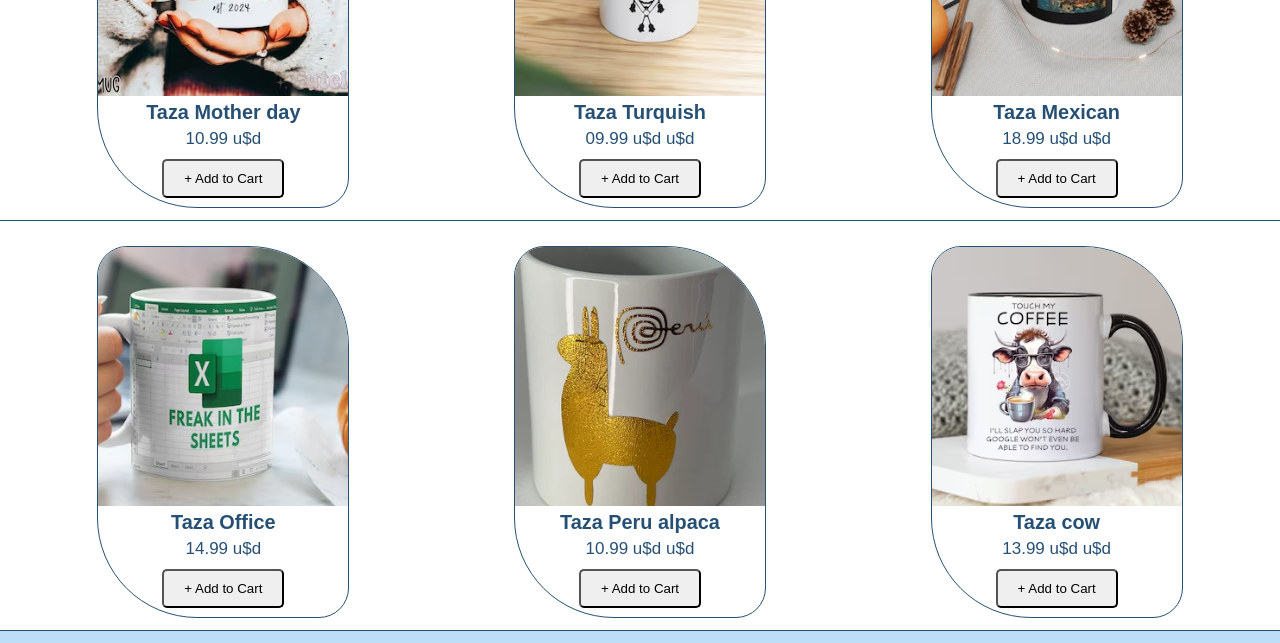
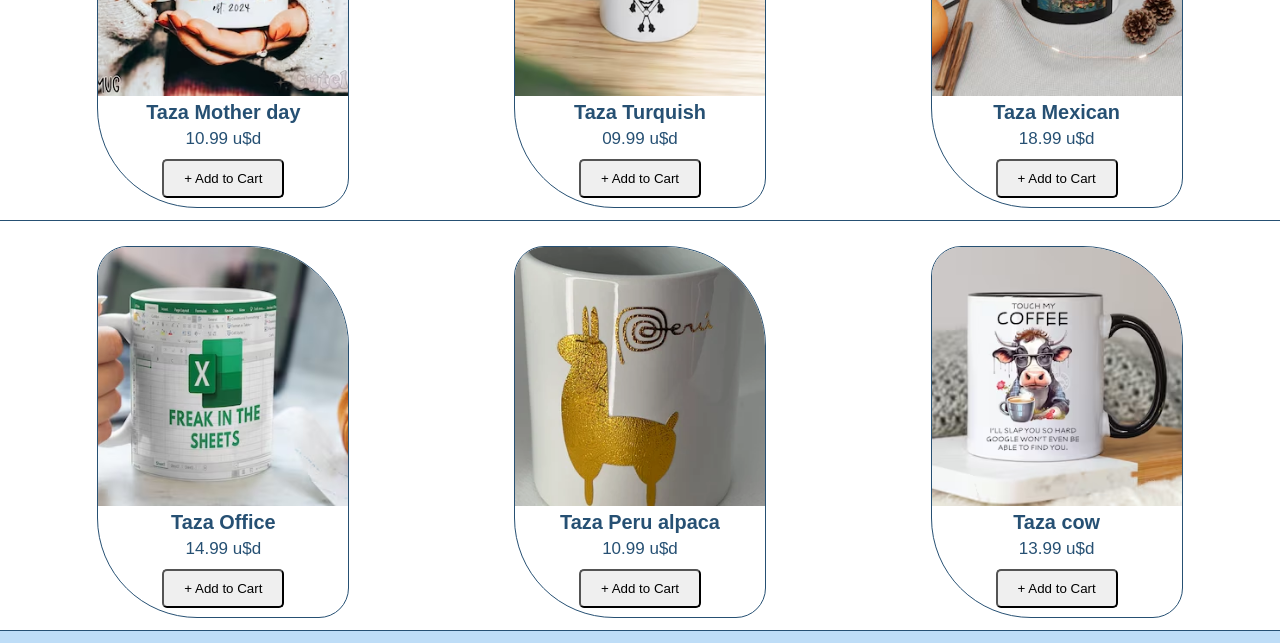
Before and after one commit to Martindevelopf/Wanderlust-Shop, a plain HTML site: page Proyecto/pages/Tazas.html in a window 1280 px wide. Shown: the part 853-1496 px from the top of the page. Drawn offline with Linux system fonts and the light colour scheme; files whose address does not match are found by name; a web font is replaced by a local one.

Commit message:
Update Tazas.html
act dol

```diff
--- a/Proyecto/pages/Tazas.html
+++ b/Proyecto/pages/Tazas.html
@@ -59,7 +59,7 @@
                         </div>
                         <div class="Card_Info_2">
                             <h3>Taza Turquish</h3>
-                                <p>09.99 u$d</p>
+                                <p>09.99</p>
                                 <button> <a src="">+ Add to Cart</a></button>
 
 
@@ -71,7 +71,7 @@
                             </div>
                             <div class="Card_Info_2">
                                 <h3>Taza Mexican</h3>
-                                    <p>18.99 u$d</p>
+                                    <p>18.99 </p>
                                     <button> <a src="">+ Add to Cart</a></button>
 
 
@@ -98,7 +98,7 @@
                     </div>
                     <div class="Card_Info_2">
                         <h3>Taza Peru alpaca</h3>
-                            <p>10.99 u$d</p>
+                            <p>10.99 </p>
                             <button> <a src="">+ Add to Cart</a></button>
 
 
@@ -110,7 +110,7 @@
                         </div>
                         <div class="Card_Info_2">
                             <h3>Taza cow </h3>
-                                <p>13.99 u$d</p>
+                                <p>13.99 </p>
                                 <button> <a src="">+ Add to Cart</a></button>
 
 
```
